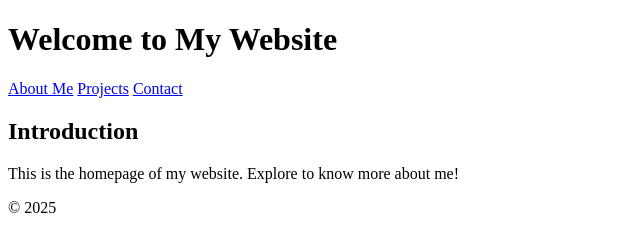
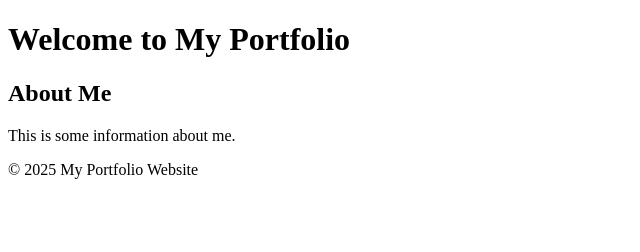
Before and after one commit to Allaulhaqbutt/Portfolio-website, a website: page src/home.html in a window 1280 px wide. Shown: the whole page, without its empty margins (0-640 px from the left). Drawn offline with Linux system fonts and the light colour scheme.

Commit message:
Update home.html

```diff
--- a/src/home.html
+++ b/src/home.html
@@ -3,26 +3,23 @@
 <head>
     <meta charset="UTF-8">
     <meta name="viewport" content="width=device-width, initial-scale=1.0">
-  <title>Home Page</title>
-  <link rel="stylesheet" href="homePage.css">
+    <title>My Portfolio</title> <!-- Added a <title> tag -->
+    <link rel="stylesheet" href="styles.css">
 </head>
 <body>
     <header>
-    <h1>Welcome to My Website</h1>
-    <nav>
-      <a href="aboutMe.html">About Me</a>
-      <a href="projects.html">Projects</a>
-      <a href="contact.html">Contact</a>
-    </nav>
+        <h1>Welcome to My Portfolio</h1>
     </header>
+
     <main>
         <section>
-      <h2>Introduction</h2>
-      <p>This is the homepage of my website. Explore to know more about me!</p>
+            <h2>About Me</h2>
+            <p>This is some information about me.</p>
         </section>
     </main>
+
     <footer>
-    <p>&copy; 2025 </p>
-  </footer>
+        <p>&copy; 2025 My Portfolio Website</p>
+    </footer> <!-- Properly paired footer tag -->
 </body>
 </html>
```
Lines whose indentation alone changed are shown as unchanged.
